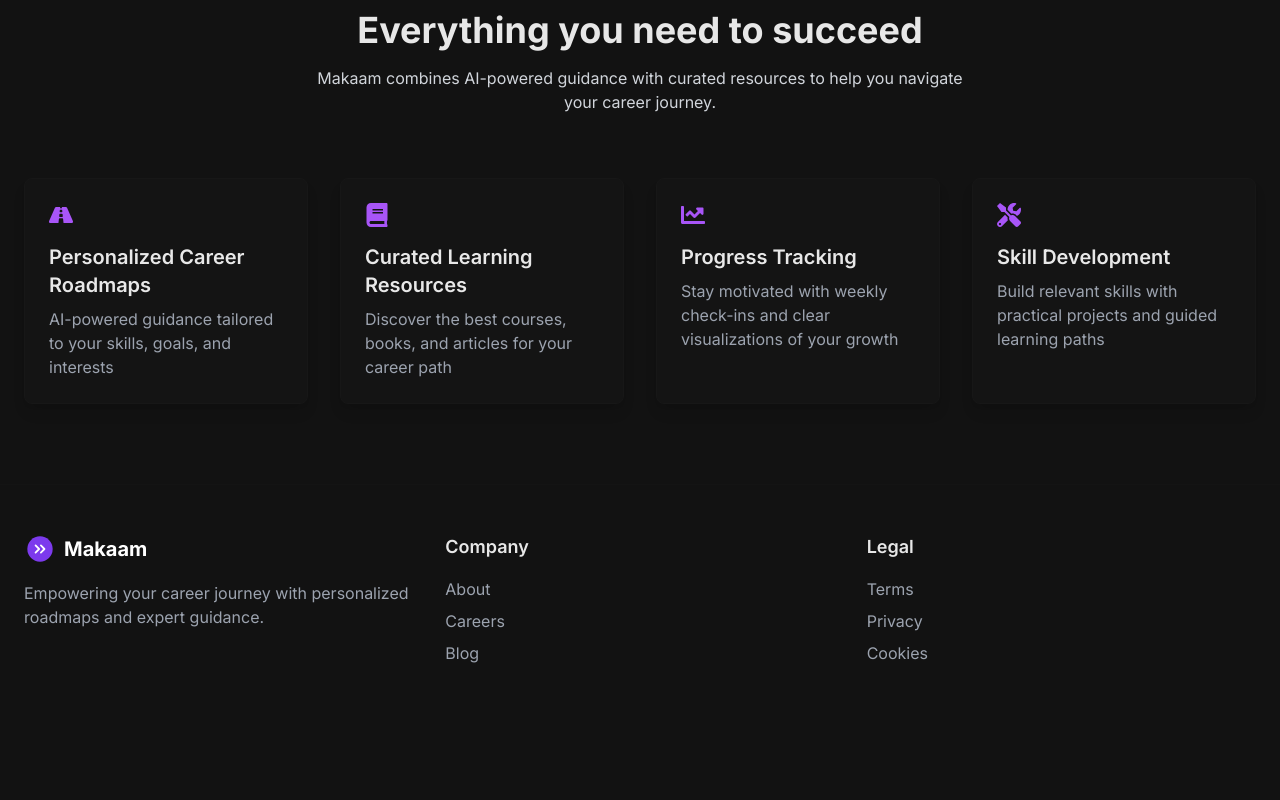
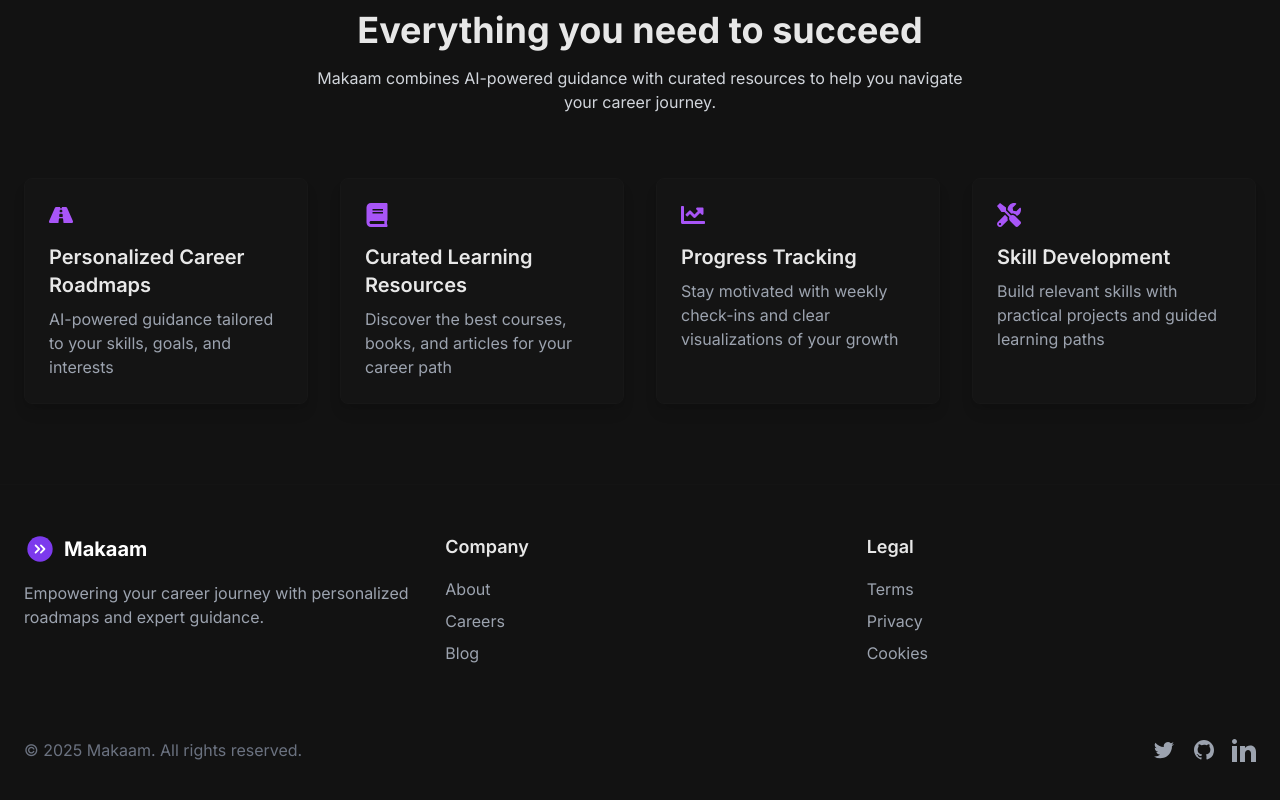
Before and after one commit to lakshoswal04/Makaam1, a React (Vite) app in the folder frontend/: page / in a window 1280 px wide. Shown: the part 772-1572 px from the top of the page. Before the commit the page ends 1485 px from the top, so only its background shows below. Built offline with nearby package versions, Linux system fonts and the light colour scheme.

Commit message:
Footer resolve

```diff
--- a/frontend/src/components/Footer.jsx
+++ b/frontend/src/components/Footer.jsx
@@ -33,6 +33,29 @@
             </ul>
           </div>
         </div>
+        <div className="border-t border-dark-500 mt-12 pt-6 flex flex-col md:flex-row justify-between items-center">
+          <p className="text-gray-500">© 2025 Makaam. All rights reserved.</p>
+          <div className="flex space-x-4 mt-4 md:mt-0">
+            <Link to="#" className="text-gray-400 hover:text-primary-400">
+              <span className="sr-only">Twitter</span>
+              <svg className="h-6 w-6" fill="currentColor" viewBox="0 0 24 24" aria-hidden="true">
+                <path d="M8.29 20.251c7.547 0 11.675-6.253 11.675-11.675 0-.178 0-.355-.012-.53A8.348 8.348 0 0022 5.92a8.19 8.19 0 01-2.357.646 4.118 4.118 0 001.804-2.27 8.224 8.224 0 01-2.605.996 4.107 4.107 0 00-6.993 3.743 11.65 11.65 0 01-8.457-4.287 4.106 4.106 0 001.27 5.477A4.072 4.072 0 012.8 9.713v.052a4.105 4.105 0 003.292 4.022 4.095 4.095 0 01-1.853.07 4.108 4.108 0 003.834 2.85A8.233 8.233 0 012 18.407a11.616 11.616 0 006.29 1.84" />
+              </svg>
+            </Link>
+            <Link to="#" className="text-gray-400 hover:text-primary-400">
+              <span className="sr-only">GitHub</span>
+              <svg className="h-6 w-6" fill="currentColor" viewBox="0 0 24 24" aria-hidden="true">
+                <path fillRule="evenodd" d="M12 2C6.477 2 2 6.484 2 12.017c0 4.425 2.865 8.18 6.839 9.504.5.092.682-.217.682-.483 0-.237-.008-.868-.013-1.703-2.782.605-3.369-1.343-3.369-1.343-.454-1.158-1.11-1.466-1.11-1.466-.908-.62.069-.608.069-.608 1.003.07 1.531 1.032 1.531 1.032.892 1.53 2.341 1.088 2.91.832.092-.647.35-1.088.636-1.338-2.22-.253-4.555-1.113-4.555-4.951 0-1.093.39-1.988 1.029-2.688-.103-.253-.446-1.272.098-2.65 0 0 .84-.27 2.75 1.026A9.564 9.564 0 0112 6.844c.85.004 1.705.115 2.504.337 1.909-1.296 2.747-1.027 2.747-1.027.546 1.379.202 2.398.1 2.651.64.7 1.028 1.595 1.028 2.688 0 3.848-2.339 4.695-4.566 4.943.359.309.678.92.678 1.855 0 1.338-.012 2.419-.012 2.747 0 .268.18.58.688.482A10.019 10.019 0 0022 12.017C22 6.484 17.522 2 12 2z" clipRule="evenodd" />
+              </svg>
+            </Link>
+            <Link to="#" className="text-gray-400 hover:text-primary-400">
+              <span className="sr-only">LinkedIn</span>
+              <svg className="h-6 w-6" fill="currentColor" viewBox="0 0 24 24" aria-hidden="true">
+                <path fillRule="evenodd" d="M4.98 3.5c0 1.381-1.11 2.5-2.48 2.5s-2.48-1.119-2.48-2.5c0-1.38 1.11-2.5 2.48-2.5s2.48 1.12 2.48 2.5zm.02 4.5h-5v16h5v-16zm7.982 0h-4.968v16h4.969v-8.399c0-4.67 6.029-5.052 6.029 0v8.399h4.988v-10.131c0-7.88-8.922-7.593-11.018-3.714v-2.155z" clipRule="evenodd" />
+              </svg>
+            </Link>
+          </div>
+        </div>
       </div>
     </footer>
   )
```
